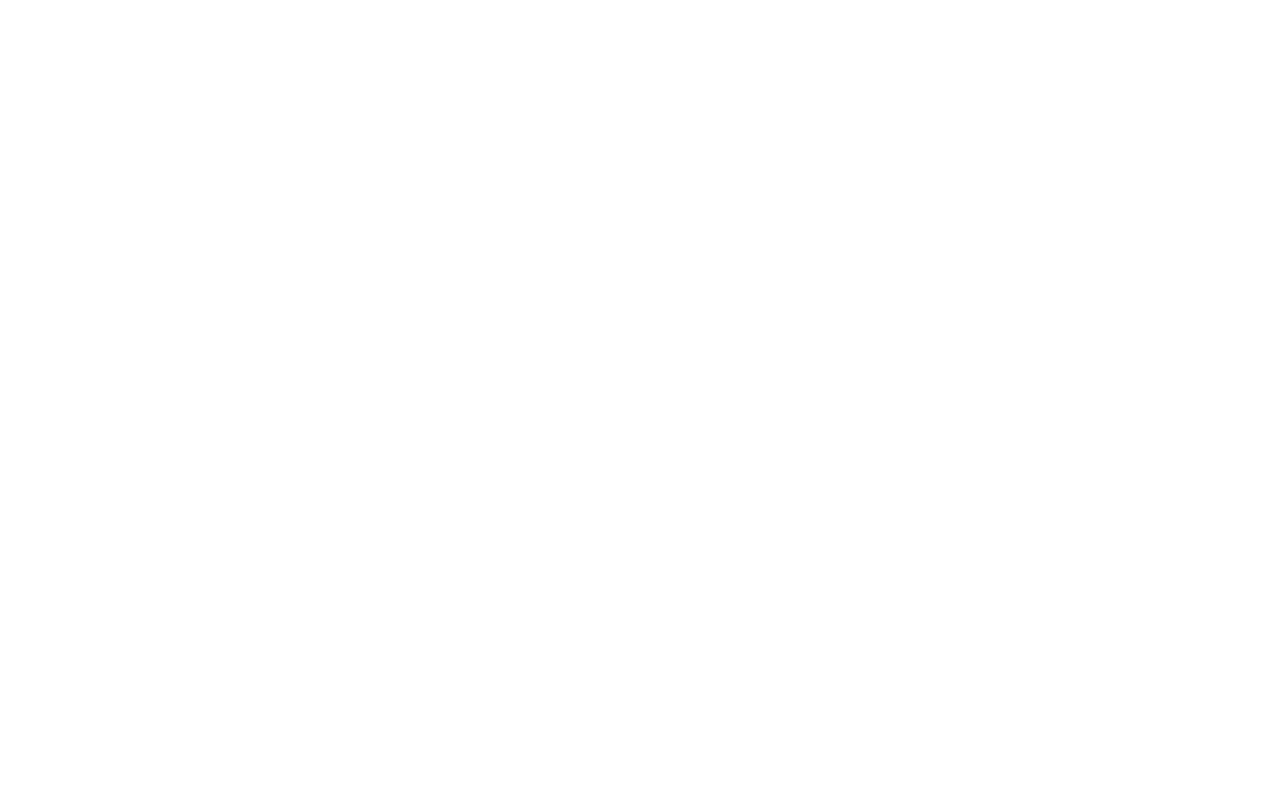
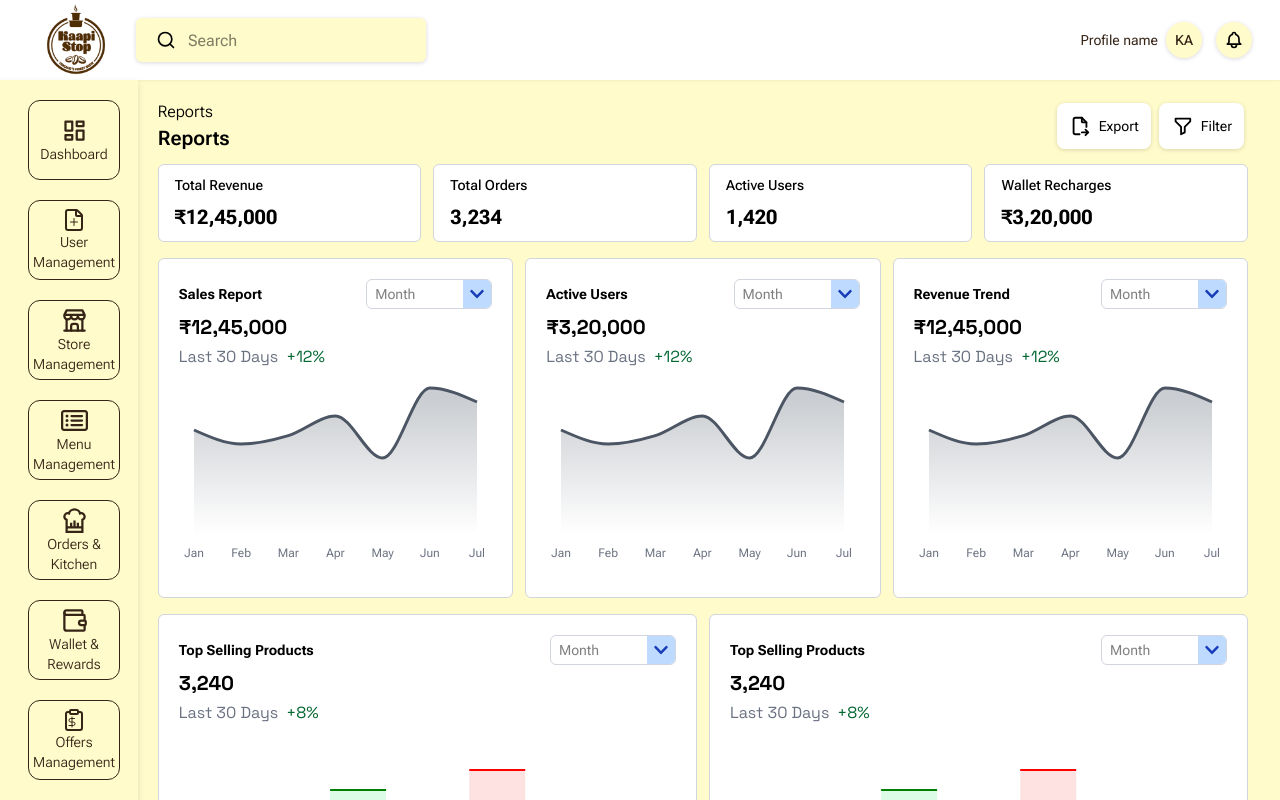
Before and after one commit to Vishvanath2005/Kappi_Stop_FE, a React (Vite) app in the folder Kappi_Stop_FE/: page /report in a window 1280 px wide. Before the commit this address had no page. Built offline with nearby package versions, Linux system fonts and the light colour scheme.

Commit message:
report done 👍

```diff
--- a/Kappi_Stop_FE/src/layout/Layouts.jsx
+++ b/Kappi_Stop_FE/src/layout/Layouts.jsx
@@ -66,7 +66,7 @@
     {
       title: "Reports",
       icon: <TbReportAnalytics size={27} />,
-      to: "/reports",
+      to: "/report",
     },
     {
       title: "Settings",
--- /dev/null
+++ b/Kappi_Stop_FE/src/pages/report/Report.jsx
@@ -0,0 +1,111 @@
+import React from "react";
+import Title from "../../components/graph/Title";
+import Button from "../../components/Button";
+import { TbFileExport } from "react-icons/tb";
+import { BiFilterAlt } from "react-icons/bi";
+import ChartTitle from "../../components/graph/ChartTitle";
+import AreaCharts from "../../components/graph/AreaCharts";
+import BarCharts from "../../components/graph/BarCharts";
+import LarBarCharts from "../../components/graph/LarBarChart";
+
+const Report = () => {
+  return (
+    <div>
+      <div className="flex justify-between pb-3">
+        <Title title="Reports" page_title="Reports" />
+        <div className="flex items-center gap-2 mr-4">
+          <Button
+            button_icon={<TbFileExport size={22} />}
+            button_name="Export"
+            bgColor="bg-white"
+            textColor="text-dark-brown"
+          />
+          <Button
+            button_icon={<BiFilterAlt size={22} />}
+            button_name="Filter"
+            bgColor="bg-white"
+            textColor="text-dark-brown"
+          />
+        </div>
+      </div>
+      <div className="grid grid-cols-1 md:grid-cols-2 lg:grid-cols-4 gap-3 pr-3 mb-4">
+        {[
+          { label: "Total Revenue", value: "₹12,45,000" },
+          { label: "Total Orders", value: "3,234" },
+          { label: "Active Users", value: "1,420" },
+          { label: "Wallet Recharges", value: "₹3,20,000" },
+        ].map((item, i) => (
+          <div
+            key={i}
+            className="col-span-1 flex flex-col gap-2 pl-4 rounded-md border-gray-300 border bg-white py-2.5"
+          >
+            <p className="text-sm font-medium">{item.label}</p>
+            <p className="text-xl font-bold">{item.value}</p>
+          </div>
+        ))}
+      </div>
+      <div className="grid lg:grid-cols-3 grid-cols-1  gap-3 pr-3 mb-4">
+        <div className="rounded-md border-gray-300 border bg-white col-span-1 p-5">
+          <ChartTitle
+            title="Sales Report"
+            fontclass="font-reports-title"
+            count="₹12,45,000"
+            growth="+12%"
+          />
+          <AreaCharts />
+        </div>
+        <div className="rounded-md border-gray-300 border bg-white col-span-1 p-5">
+          <ChartTitle
+            title="Active Users"
+            fontclass="font-reports-title"
+            count="₹3,20,000"
+            growth="+12%"
+          />
+          <AreaCharts />
+        </div>
+        <div className="rounded-md border-gray-300 border bg-white col-span-1 p-5">
+          <ChartTitle
+            title="Revenue Trend"
+            count="₹12,45,000"
+            fontclass="font-reports-title"
+            growth="+12%"
+          />
+          <AreaCharts />
+        </div>
+      </div>
+      <div className="grid md:grid-cols-2 grid-cols-1 gap-3 pr-3 mb-4">
+        <div className="rounded-md border-gray-300 border bg-white col-span-1 p-5">
+          <ChartTitle
+            title="Top Selling Products"
+            count="3,240"
+            fontclass="font-reports-title"
+            growth="+8%"
+          />
+          <BarCharts />
+        </div>
+        <div className="rounded-md border-gray-300 border bg-white col-span-1 p-5">
+          <ChartTitle
+            title="Top Selling Products"
+            count="3,240"
+            fontclass="font-reports-title"
+            growth="+8%"
+          />
+          <BarCharts />
+        </div>
+      </div>
+      <div className="grid  grid-cols-1 gap-3 pr-3 mb-10">
+        <div className="rounded-md border-gray-300 border bg-white col-span-1 p-5">
+          <ChartTitle
+            title="Orders by Store"
+            count="1,230"
+            fontclass="font-reports-title"
+            growth="+8%"
+          />
+          <LarBarCharts />
+        </div>
+      </div>
+    </div>
+  );
+};
+
+export default Report;
--- a/Kappi_Stop_FE/src/routes/Main_Router.jsx
+++ b/Kappi_Stop_FE/src/routes/Main_Router.jsx
@@ -4,6 +4,7 @@
 import Layouts from "../layout/Layouts";
 import Dashboard_Route from "./Dashboard_Route";
 import User_Route from "./User_Route";
+import Report_Route from "./Report_Route";
 
 const Main_Router = () => {
   return (
@@ -14,6 +15,7 @@
           <Route element={<Layouts />}>
             {Dashboard_Route()}
             {User_Route()}
+            {Report_Route()}
           </Route>
         </Routes>
       </BrowserRouter>
--- /dev/null
+++ b/Kappi_Stop_FE/src/routes/Report_Route.jsx
@@ -0,0 +1,13 @@
+import React from "react";
+import Report from "../pages/report/Report";
+import { Route } from "react-router";
+
+const Report_Route = () => {
+  return (
+    <>
+      <Route path="/report" element={<Report />} />
+    </>
+  );
+};
+
+export default Report_Route;
```
